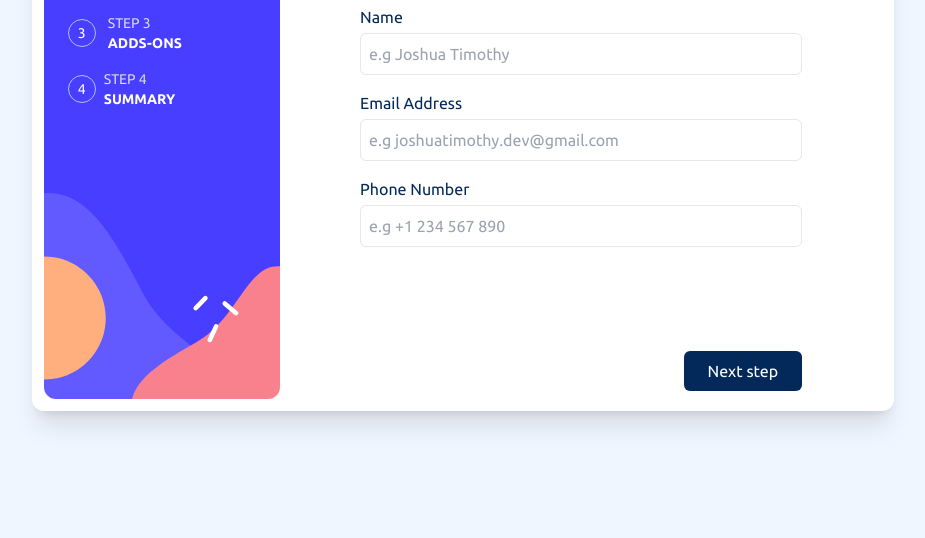
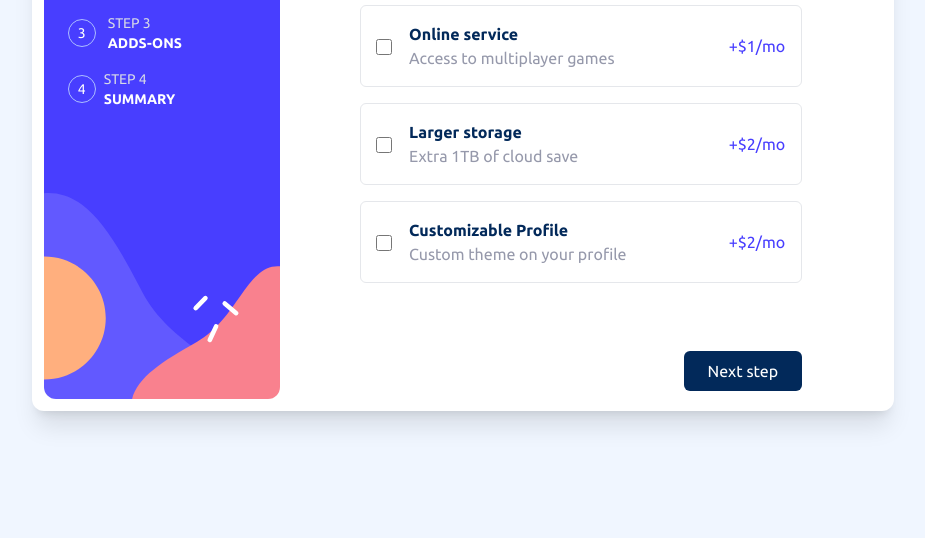
Before and after one commit to Joshua-timothy/Multi-Step-Form, a website: page index.html in a window 1280 px wide. Shown: the part 262-800 px from the top of the page, without its empty margins (177-1102 px from the left). Drawn offline with Linux system fonts and the light colour scheme.

Commit message:
Defined step3 form section structure and added styles

```diff
--- a/index.html
+++ b/index.html
@@ -64,7 +64,7 @@
           <div class="flex flex-col justify-between gap-y-28 px-20 pt-10">
             <div class="relative">
               <!--/ ####### STEP 1 ######## / -->
-              <div class="">
+              <div class="invisible">
                 <header class="mb-6">
                   <h1 class="mb-1 text-3xl font-bold text-MarineBlue">
                     Personal info
@@ -200,6 +200,97 @@
                 </div>
               </div>
               <!--/ ####### END ######## / -->
+
+              <!--/ ####### STEP 3 ######## / -->
+              <div class="absolute top-0 w-full">
+                <header class="mb-6">
+                  <h1 class="mb-1 text-3xl font-bold text-MarineBlue">
+                    Pick add-ons
+                  </h1>
+                  <p class="text-base text-CoolGray">
+                    Add-ons help enhance your gaming experience.
+                  </p>
+                </header>
+                <div class="mb-6 flex flex-col justify-between gap-y-4">
+                  <div class="relative">
+                    <input
+                      class="absolute left-4 top-[42%] h-4 w-4"
+                      type="checkbox"
+                      name="checkbox"
+                      id="pao-checkbox"
+                    />
+                    <div
+                      class="pao-checkbox flex cursor-pointer items-center gap-x-4 rounded-md border p-4 transition-colors hover:border-PurplishBlue"
+                    >
+                      <label
+                        for="pao-checkbox"
+                        class="flex w-full cursor-pointer items-center justify-between"
+                      >
+                        <div class="ml-8">
+                          <h2 class="font-semibold text-MarineBlue">
+                            Online service
+                          </h2>
+                          <p class="text-CoolGray">
+                            Access to multiplayer games
+                          </p>
+                        </div>
+                        <p class="text-PurplishBlue">+$1/mo</p>
+                      </label>
+                    </div>
+                  </div>
+                  <div class="relative">
+                    <input
+                      class="absolute left-4 top-[42%] h-4 w-4"
+                      type="checkbox"
+                      name="checkbox"
+                      id="pao-checkbox-2"
+                    />
+                    <div
+                      class="pao-checkbox-2 flex cursor-pointer items-center gap-x-4 rounded-md border p-4 transition-colors hover:border-PurplishBlue"
+                    >
+                      <label
+                        for="pao-checkbox-2"
+                        class="flex w-full cursor-pointer items-center justify-between"
+                      >
+                        <div class="ml-8">
+                          <h2 class="font-semibold text-MarineBlue">
+                            Larger storage
+                          </h2>
+                          <p class="text-CoolGray">Extra 1TB of cloud save</p>
+                        </div>
+                        <p class="text-PurplishBlue">+$2/mo</p>
+                      </label>
+                    </div>
+                  </div>
+                  <div class="relative">
+                    <input
+                      class="absolute left-4 top-[42%] h-4 w-4"
+                      type="checkbox"
+                      name="checkbox"
+                      id="pao-checkbox-3"
+                    />
+                    <div
+                      class="pao-checkbox-3 flex cursor-pointer items-center gap-x-4 rounded-md border p-4 transition-colors hover:border-PurplishBlue"
+                    >
+                      <label
+                        for="pao-checkbox-3"
+                        class="flex w-full cursor-pointer items-center justify-between"
+                      >
+                        <div class="ml-8">
+                          <h2 class="font-semibold text-MarineBlue">
+                            Customizable Profile
+                          </h2>
+                          <p class="text-CoolGray">
+                            Custom theme on your profile
+                          </p>
+                        </div>
+                        <p class="text-PurplishBlue">+$2/mo</p>
+                      </label>
+                    </div>
+                  </div>
+                </div>
+              </div>
+              <!--/ ####### END ######## / -->
             </div>
             <div
               class="grid w-full -translate-y-2 grid-flow-col place-content-between"
--- a/src/input.css
+++ b/src/input.css
@@ -15,4 +15,16 @@
     background-image: url("../assets/images/bg-sidebar-desktop.svg");
     background-size: cover;
   }
+
+  #pao-checkbox:checked ~ .pao-checkbox {
+    @apply border-PurplishBlue bg-Alabaster;
+  }
+
+  #pao-checkbox-2:checked ~ .pao-checkbox-2 {
+    @apply border-PurplishBlue bg-Alabaster;
+  }
+
+  #pao-checkbox-3:checked ~ .pao-checkbox-3 {
+    @apply border-PurplishBlue bg-Alabaster;
+  }
 }
```
Also changed, not shown: dist/styles.css.
